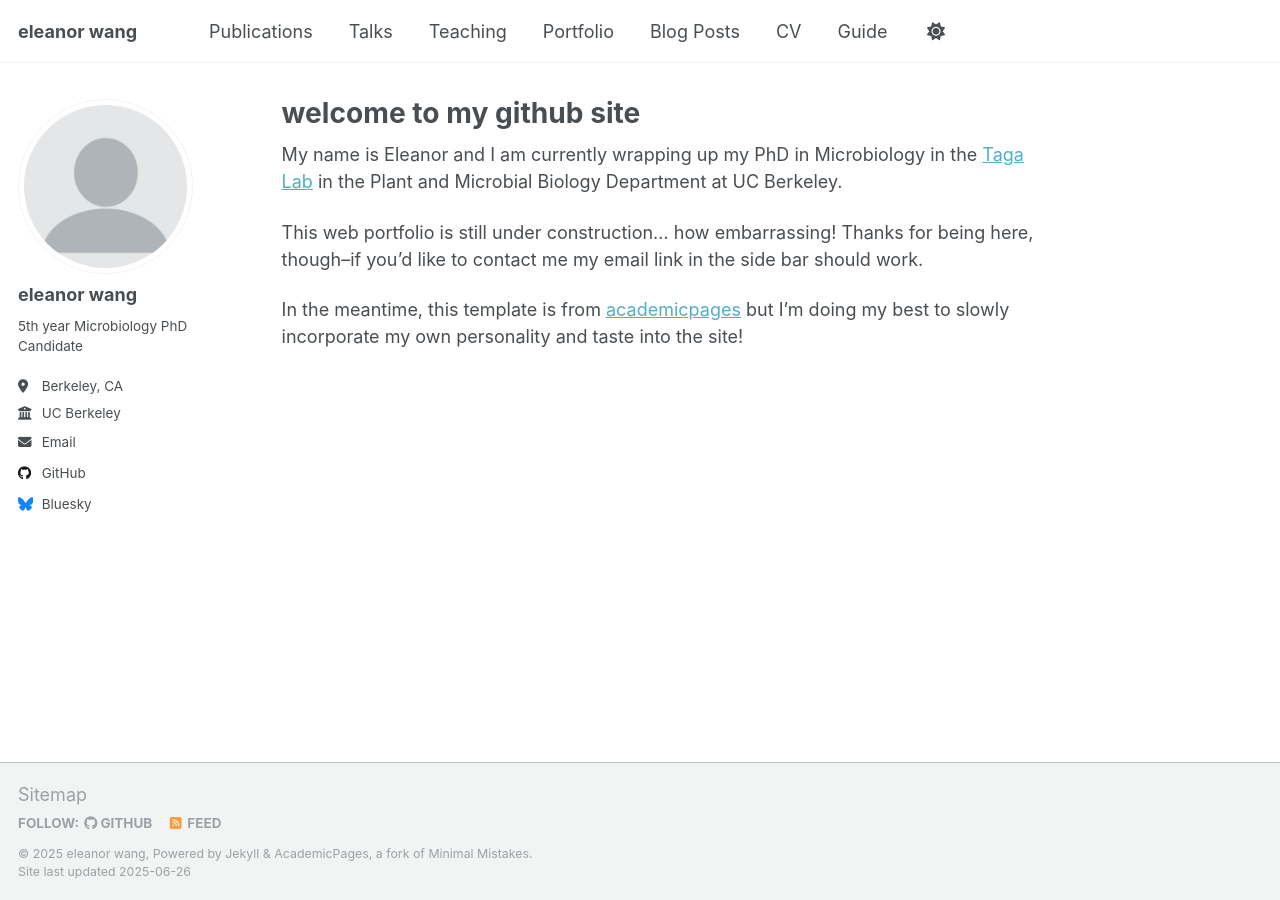
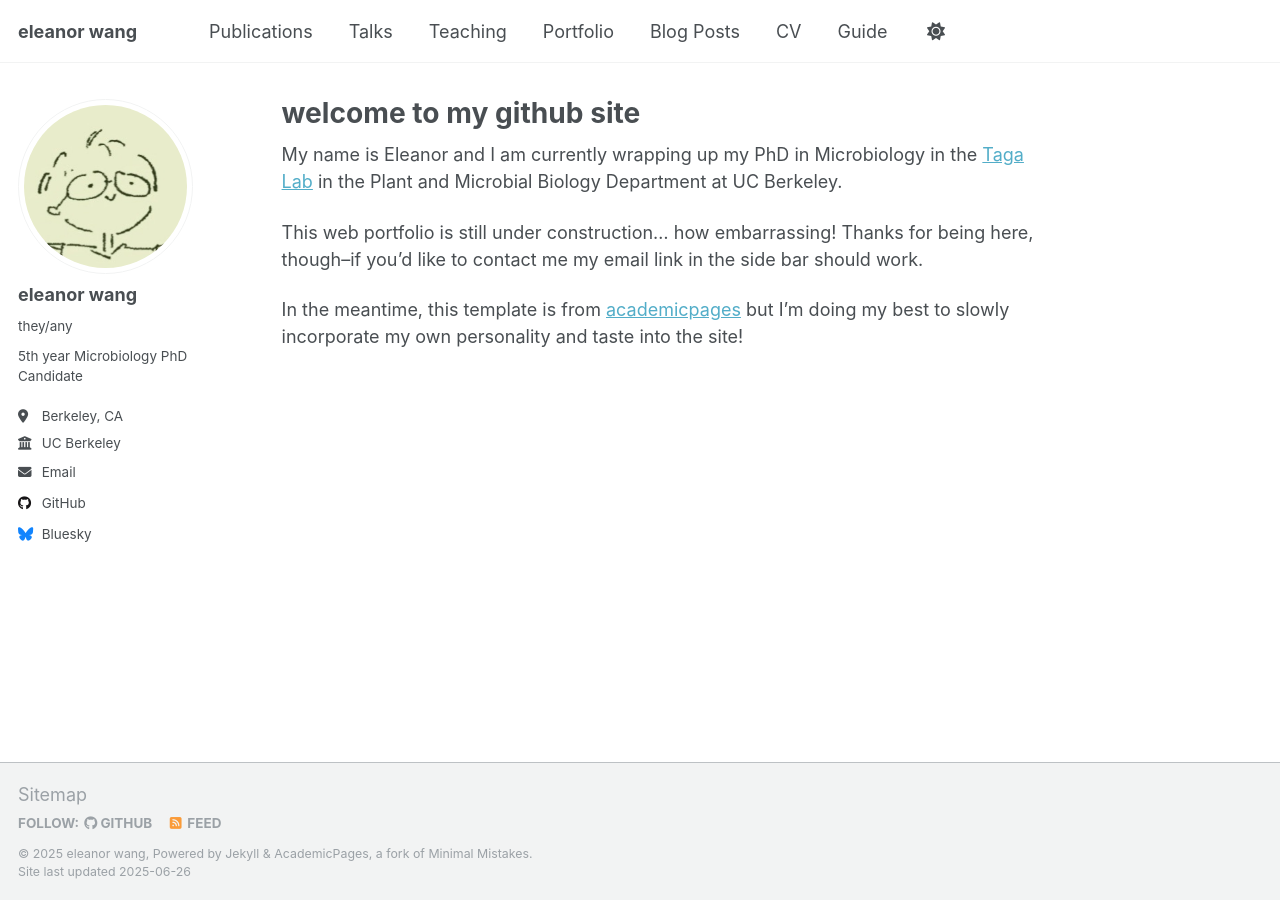
Before and after one commit to eledamame/eledamame.github.io, a Jekyll site: the page built from _pages/about.md, in a window 1280 px wide. Built offline with Jekyll 4.4.1, drawn with Linux system fonts in a browser that asks for light colours.

Commit message:
Update _config.yml

```diff
--- a/_config.yml
+++ b/_config.yml
@@ -22,9 +22,9 @@ repository               : "eledamame/eledamame.github.io"
 #               Additional customization can be done by editing /_includes/author-profile.html
 author:
   # Biographic information
-  avatar           : "profile.png"
+  avatar           : "20230711_133737.jpg"
   name             : "eleanor wang"
-  pronouns         : # example: "she/her"
+  pronouns         : "they/any"
   bio              : "5th year Microbiology PhD Candidate"
   location         : "Berkeley, CA"
   employer         : "UC Berkeley"
```
